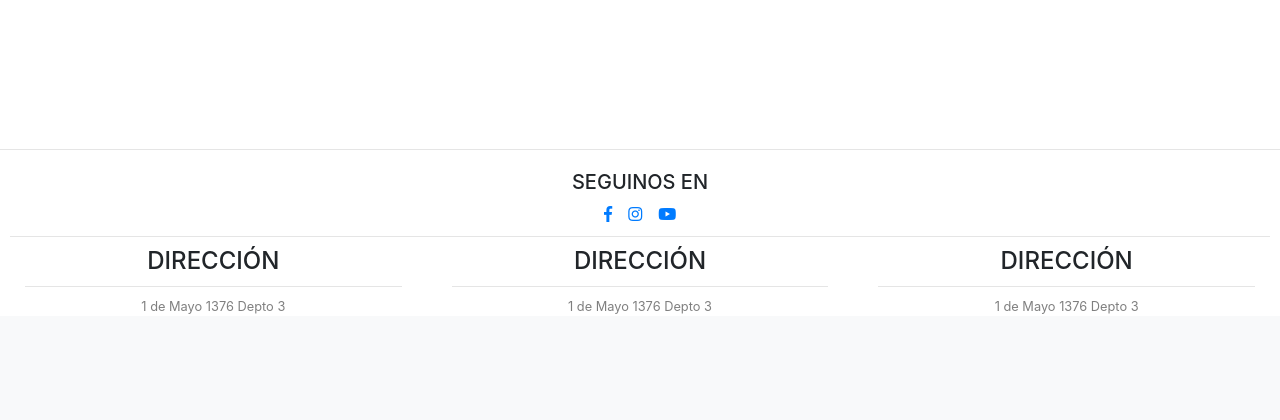
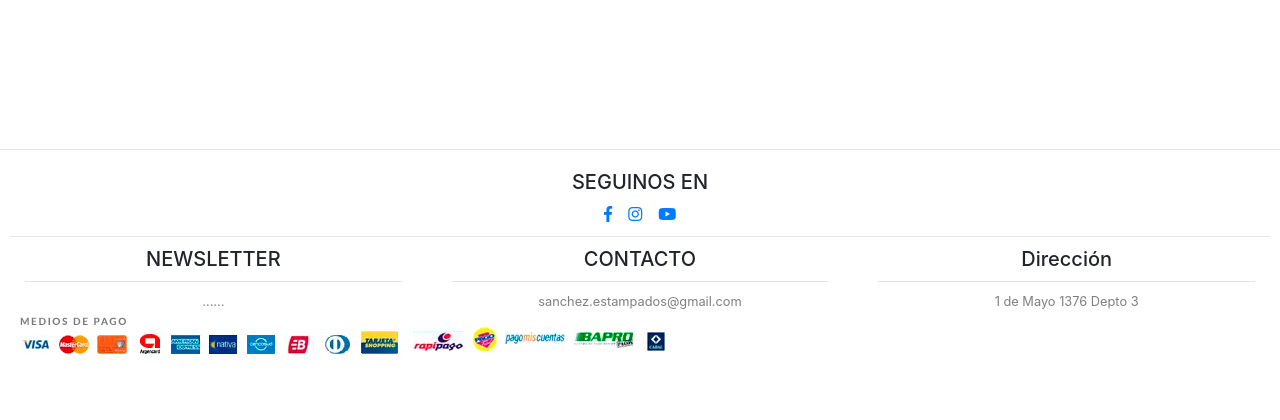
Before and after one commit to leatamola/EstamperiaSanchez, a PHP site: page / in a window 1280 px wide. Shown: the part 727-1147 px from the top of the page. Before the commit the page ends 1041 px from the top, so only its background shows below. Run offline with PHP 8.4, Linux system fonts and the light colour scheme.

Commit message:
modificaciones en el footer

```diff
--- a/css/footer.css
+++ b/css/footer.css
@@ -1,6 +1,7 @@
 footer{
   margin-top: 20px;
   text-align: center;
+  height: 250px;
 }
 
 .h2_footer{
@@ -17,6 +18,14 @@ footer hr{
   margin: 10px;
 }
 
+footer h4{
+  font-size: 20px;
+}
+
 footer h5{
   text-align: center;
 }
+
+footer h6{
+  text-align: left;
+}
--- a/footer.php
+++ b/footer.php
@@ -25,21 +25,24 @@
   <div class="container-fluid">
     <div class="row">
       <div class="col-md-4 mb-3 mb-md-0">
-        <h4 class="text-uppercase m-0">Dirección</h4>
+        <h4>NEWSLETTER</h4>
+          <hr>
+        <div class="small text-black-50">......</div>
+      </div>
+
+      <div class="col-md-4 mb-3 mb-md-0">
+        <h4>CONTACTO</h4>
+          <hr>
+        <div class="small text-black-50">sanchez.estampados@gmail.com </div>
+      </div>
+
+      <div class="col-md-4 mb-3 mb-md-0">
+        <h4>Dirección</h4>
           <hr>
         <div class="small text-black-50">1 de Mayo 1376 Depto 3</div>
       </div>
-
-      <div class="col-md-4 mb-3 mb-md-0">
-        <h4 class="text-uppercase m-0">Dirección</h4>
-          <hr>
-        <div class="small text-black-50">1 de Mayo 1376 Depto 3</div>
-      </div>
-
-      <div class="col-md-4 mb-3 mb-md-0">
-        <h4 class="text-uppercase m-0">Dirección</h4>
-          <hr>
-        <div class="small text-black-50">1 de Mayo 1376 Depto 3</div>
+      <div class="col-12" align="left">
+        <img class="mediosDePago" src="imagenes/mediosDePago.png" alt="Medios de Pago">
       </div>
     </div>
   </div>
```
Also changed, not shown: imagenes/mediosDePago.png (added).
